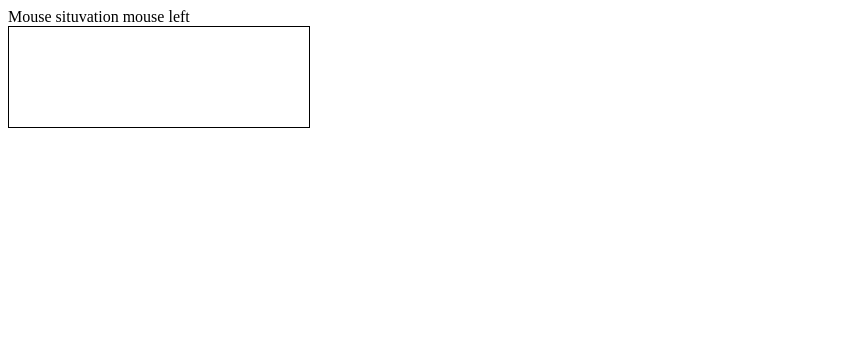
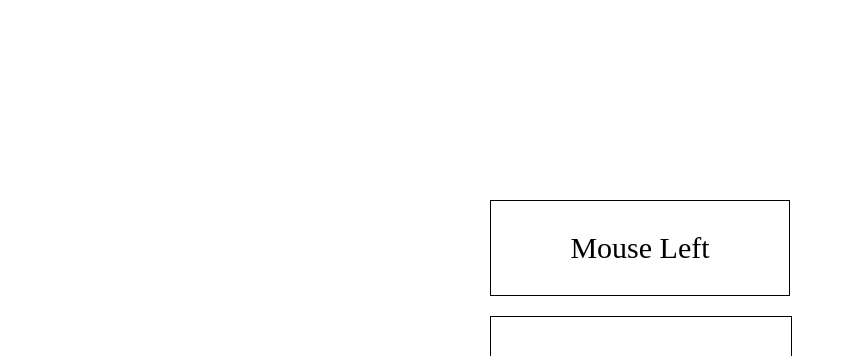
Before and after one commit to ramyamuttireddy/React-learning, a React (Create React App) app: page / in a window 1280 px wide. Shown: the top 356 px of the page, without its empty margins (0-847 px from the left). Built offline with nearby package versions, Linux system fonts and the light colour scheme.

Commit message:
css completed in mouse ove task

```diff
--- a/src/App.css
+++ b/src/App.css
@@ -1,5 +1,22 @@
-.mouse-box{
+.mouse-box {
   border:1px solid black;
   width:300px;
   height:100px;
 }
+.App {
+
+    max-width: 300px;
+    margin: 0 auto;
+    margin-top: 200px;
+
+}
+
+.mouse-text {
+  padding: 30px;
+  font-size: 30px;
+  text-align: center;
+  border: 1px solid black;
+  margin-bottom: 20px;
+
+
+}
--- a/src/components/mouse-task/status.js
+++ b/src/components/mouse-task/status.js
@@ -3,7 +3,7 @@ import React from 'react'
 function Status({hover , moving}) {
   return (
     <div>
-      <div> Mouse situvation {hover ? 'mouse enterd' : 'mouse left '}</div>
+      <div className='mouse-text'> {hover ? 'Mouse Enterd' : 'Mouse Left '}</div>
 
     </div>
   )
```
